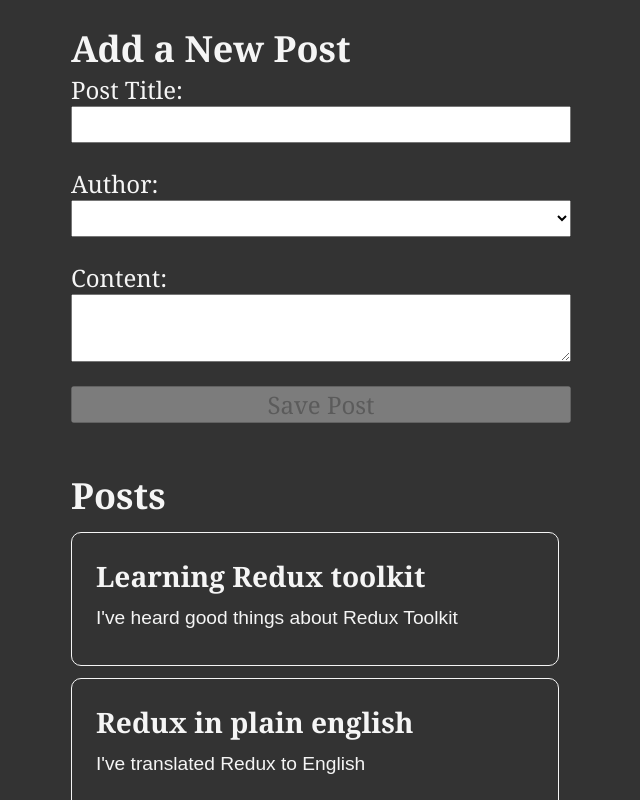
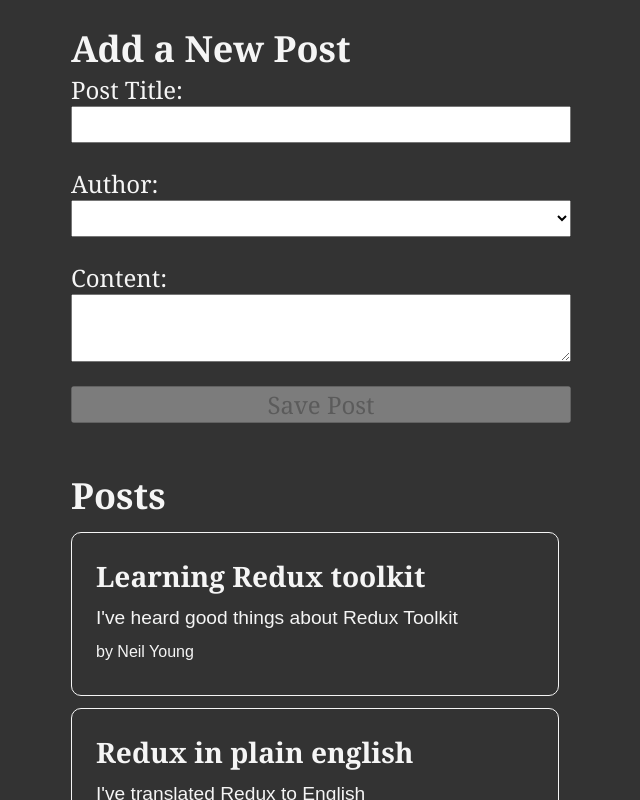
Before and after one commit to vgtmhl/bulletboard, a React (Create React App) app: page / in a window 1280 px wide. Shown: the top 800 px of the page, without its empty margins (319-959 px from the left). Built offline with nearby package versions, Linux system fonts and the light colour scheme.

Commit message:
show author

```diff
--- /dev/null
+++ b/src/app/features/posts/PostAuthor.tsx
@@ -0,0 +1,15 @@
+import { useAppSelector } from '../../store'
+import { selectAllUsers } from '../users/usersSlice'
+
+interface PostAuthorProps {
+    userId?: string
+}
+
+const PostAuthor = ({ userId }: PostAuthorProps) => {
+    const users = useAppSelector(selectAllUsers)
+    const author = users.find(user => user.id === userId)
+
+    return <span>by {author ? author.name : 'Unknown Author'}</span>
+}
+
+export default PostAuthor
--- a/src/app/features/posts/PostsList.tsx
+++ b/src/app/features/posts/PostsList.tsx
@@ -1,5 +1,6 @@
 import { useAppSelector } from '../../store';
 import { selectAllPosts } from './postsSlice'
+import PostAuthor from './PostAuthor';
 
 const PostsList = () => {
     const posts = useAppSelector(selectAllPosts);
@@ -7,10 +8,15 @@
     return (
         <section>
             <h2>Posts</h2>
-            {posts.map(({ id, title, content }) => (
+            {posts.map(({ id, title, content, userId }) => (
                 <article key={id}>
+
                     <h3>{title}</h3>
                     <p>{content}</p>
+
+                    <p className='postCredit'>
+                        <PostAuthor userId={userId} />
+                    </p>
                 </article>
             ))}
         </section>
--- a/src/app/features/posts/postModels.ts
+++ b/src/app/features/posts/postModels.ts
@@ -2,4 +2,5 @@
     id: string;
     title: string;
     content: string;
+    userId?: string;
 }
--- a/src/app/features/posts/postsSlice.ts
+++ b/src/app/features/posts/postsSlice.ts
@@ -3,9 +3,9 @@
 import { Post } from "./postModels";
 
 const initialState = [
-    { id: '1', title: 'Learning Redux toolkit', content: "I've heard good things about Redux Toolkit" },
+    { id: '1', title: 'Learning Redux toolkit', content: "I've heard good things about Redux Toolkit", userId: '1' },
     { id: '3', title: 'Redux in plain english', content: "I've translated Redux to English" },
-    { id: '5', title: 'Redux in Japanese', content: "I've translated Redux to Japanese" },
+    { id: '5', title: 'Redux in Japanese', content: "I've translated Redux to Japanese", userId: '0' },
 ]
 
 const postsSlice = createSlice({
```
